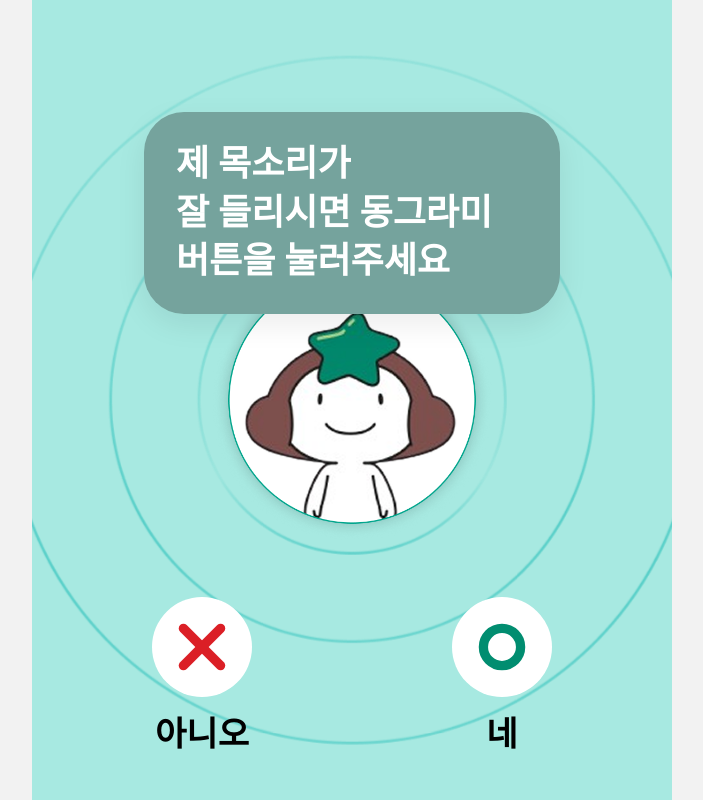
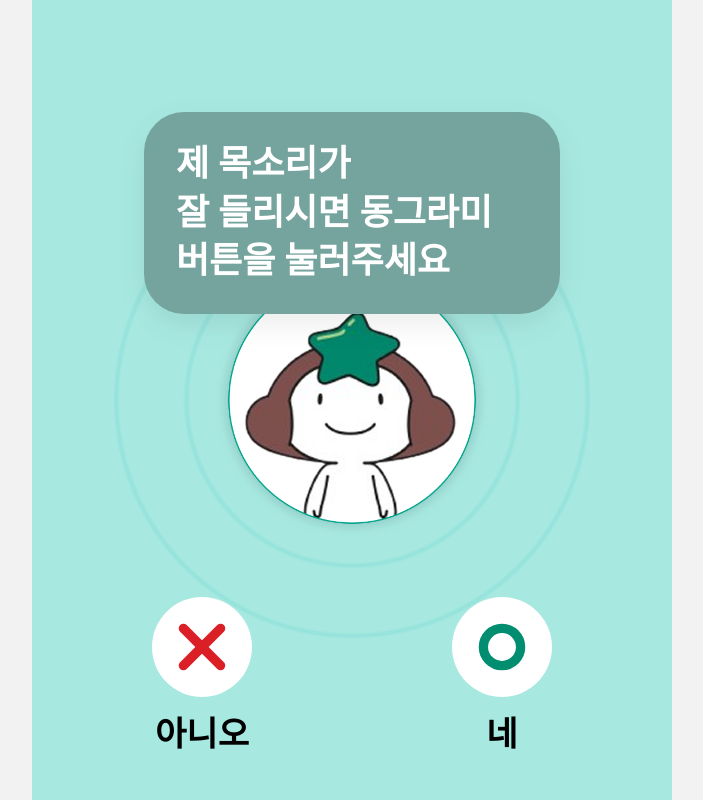
Before and after one commit to My-Golden-Kids/MGK, a Next.js app in the folder FE/: page /onboarding/2 in a window 1280 px wide. Shown: the whole page, without its empty margins (288-991 px from the left). Built offline with nearby package versions, Linux system fonts and the light colour scheme.

Commit message:
fix: 온보딩 페이지 물결 및 화면 전환 효과 변경

```diff
--- a/FE/app/globals.css
+++ b/FE/app/globals.css
@@ -147,13 +147,18 @@
   }
 }
 
-@keyframes breathing-circle {
-  0%,
+@keyframes ripple-circle {
+  0% {
+    transform: scale(1);
+    opacity: 0.78;
+  }
+  55% {
+    transform: scale(1.7);
+    opacity: 0.18;
+  }
   100% {
-    transform: scale(1) translate3d(0, 0, 0);
-  }
-  50% {
-    transform: scale(2) translate3d(0, 0, 0);
+    transform: scale(1.7);
+    opacity: 0;
   }
 }
 
@@ -162,10 +167,10 @@
     animation: screen-dissolve-in 400ms ease-in-out both;
   }
 
-  .animate-breathing-circle {
-    animation: breathing-circle 4.8s ease-in-out infinite;
+  .animate-ripple-circle {
+    animation: ripple-circle 2.1s cubic-bezier(0.22, 0.61, 0.36, 1) infinite;
     transform-origin: center;
-    will-change: transform;
+    will-change: transform, opacity;
   }
 
   /* Modal animations */
--- /dev/null
+++ b/FE/app/onboarding/layout.tsx
@@ -0,0 +1,9 @@
+import type { ReactNode } from 'react';
+
+type OnboardingLayoutProps = {
+  children: ReactNode;
+};
+
+export default function OnboardingLayout({ children }: OnboardingLayoutProps) {
+  return <div className="min-h-dvh bg-[#A7E9E1]">{children}</div>;
+}
--- a/FE/components/onboarding/OnboardingBackground.tsx
+++ b/FE/components/onboarding/OnboardingBackground.tsx
@@ -17,28 +17,32 @@ export default function OnboardingBackground({
   centerImageUrl,
   instructionMessage,
 }: OnboardingBackgroundProps) {
+  const centerMediaClassName = centerImageUrl
+    ? 'h-[220px] w-[220px] md:h-[260px] md:w-[260px] lg:h-[300px] lg:w-[300px]'
+    : 'h-[180px] w-[180px] md:h-[240px] md:w-[240px] lg:h-[280px] lg:w-[280px]';
+
   return (
     <div className="relative min-h-dvh overflow-hidden bg-[#A7E9E1]">
-      <div className="pointer-events-none absolute inset-0 animate-breathing-circle">
+      <div
+        className={`-translate-x-1/2 -translate-y-1/2 pointer-events-none absolute top-1/2 left-1/2 ${centerMediaClassName} animate-ripple-circle`}
+      >
         <Image
           src="/images/onboarding/circle2.png"
           alt=""
-          fill
+          width={300}
+          height={300}
           priority
-          className="object-contain object-center opacity-90"
+          className="h-full w-full object-contain opacity-80"
         />
       </div>
       <div className="-translate-x-1/2 -translate-y-1/2 absolute top-1/2 left-1/2">
         {centerImageUrl ? (
           <PetProfileImage
             imageUrl={centerImageUrl}
-            className="h-[220px] w-[220px] cursor-default md:h-[260px] md:w-[260px] lg:h-[300px] lg:w-[300px]"
+            className={`${centerMediaClassName} cursor-default`}
           />
         ) : (
-          <EmptyState
-            size={1}
-            className="h-[180px] w-[180px] md:h-[240px] md:w-[240px] lg:h-[280px] lg:w-[280px]"
-          />
+          <EmptyState size={1} className={centerMediaClassName} />
         )}
       </div>
       {bubbleMessage ? (
--- a/FE/components/onboarding/OnboardingStepPage.tsx
+++ b/FE/components/onboarding/OnboardingStepPage.tsx
@@ -27,6 +27,8 @@ type FlowState = {
   photoSkipped: boolean;
   retryPetName: boolean;
 };
+
+const DISSOLVE_DURATION_MS = 0;
 
 function HandHint() {
   return (
@@ -84,10 +86,12 @@ export default function OnboardingStepPage({
   const router = useRouter();
   const searchParams = useSearchParams();
   const fileInputRef = useRef<HTMLInputElement | null>(null);
+  const navigationTimeoutRef = useRef<number | null>(null);
   const [isUploadModalOpen, setIsUploadModalOpen] = useState(false);
   const [pendingImagePreviewUrl, setPendingImagePreviewUrl] = useState('');
   const [pendingImageFile, setPendingImageFile] = useState<File | null>(null);
   const [isUploading, setIsUploading] = useState(false);
+  const [isLeaving, setIsLeaving] = useState(false);
 
   const step = getOnboardingStep(stepNumber);
   const retryPetName = searchParams.get('retryPetName') === '1';
@@ -108,6 +112,14 @@ export default function OnboardingStepPage({
   }, [pendingImagePreviewUrl]);
 
   useEffect(() => {
+    return () => {
+      if (navigationTimeoutRef.current !== null) {
+        window.clearTimeout(navigationTimeoutRef.current);
+      }
+    };
+  }, []);
+
+  useEffect(() => {
     if (
       step.autoAdvanceDelay === undefined ||
       stepNumber >= LAST_ONBOARDING_STEP
@@ -116,13 +128,13 @@ export default function OnboardingStepPage({
     }
 
     const timeoutId = window.setTimeout(() => {
-      router.replace(buildOnboardingHref(stepNumber + 1, flowState));
+      navigateWithDissolve(buildOnboardingHref(stepNumber + 1, flowState));
     }, step.autoAdvanceDelay);
 
     return () => {
       window.clearTimeout(timeoutId);
     };
-  }, [flowState, router, step.autoAdvanceDelay, stepNumber]);
+  }, [flowState, step.autoAdvanceDelay, stepNumber]);
 
   const messageOverride =
     retryPetName && step.id === 'pet-name-guide'
@@ -134,8 +146,27 @@ export default function OnboardingStepPage({
     ? petImage || undefined
     : undefined;
 
+  const navigateWithDissolve = (
+    href: string,
+    mode: 'replace' | 'push' = 'replace',
+  ) => {
+    if (isLeaving) {
+      return;
+    }
+
+    setIsLeaving(true);
+    navigationTimeoutRef.current = window.setTimeout(() => {
+      if (mode === 'push') {
+        router.push(href);
+        return;
+      }
+
+      router.replace(href);
+    }, DISSOLVE_DURATION_MS);
+  };
+
   const goToStep = (targetStep: number, state: FlowState) => {
-    router.replace(buildOnboardingHref(targetStep, state));
+    navigateWithDissolve(buildOnboardingHref(targetStep, state));
   };
 
   const handlePhotoUploadRequest = () => {
@@ -270,7 +301,12 @@ export default function OnboardingStepPage({
         className="hidden"
         onChange={handlePhotoFileChange}
       />
-      <div className="relative min-h-dvh overflow-hidden bg-[#A7E9E1]">
+      <div
+        className={`relative min-h-dvh overflow-hidden bg-[#A7E9E1] transition-opacity ease-out ${
+          isLeaving ? 'opacity-0' : 'animate-screen-dissolve-in opacity-100'
+        }`}
+        style={{ transitionDuration: `${DISSOLVE_DURATION_MS}ms` }}
+      >
         <OnboardingBackground
           bubbleMessage={messageOverride ?? step.message}
           centerImageUrl={centerImageUrl}
@@ -301,7 +337,7 @@ export default function OnboardingStepPage({
               <div className="pointer-events-auto absolute right-0 bottom-[9%] left-0 z-20 px-6 md:bottom-[8%] md:px-8 lg:bottom-[7%] lg:px-10">
                 <Button
                   className="mx-auto w-full"
-                  onClick={() => router.push('/home')}
+                  onClick={() => navigateWithDissolve('/home', 'push')}
                 >
                   시작하기
                 </Button>
```
Also changed, not shown: FE/public/images/onboarding/circle2.png.
